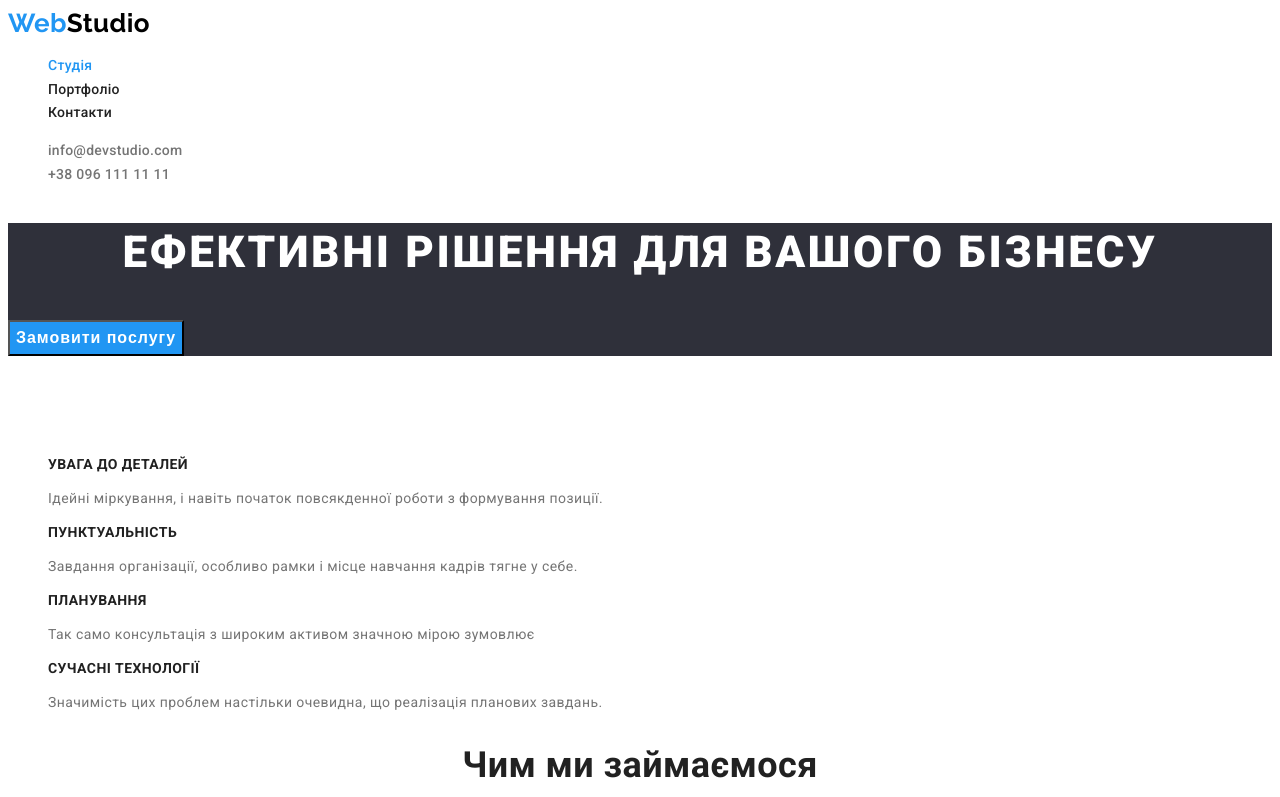
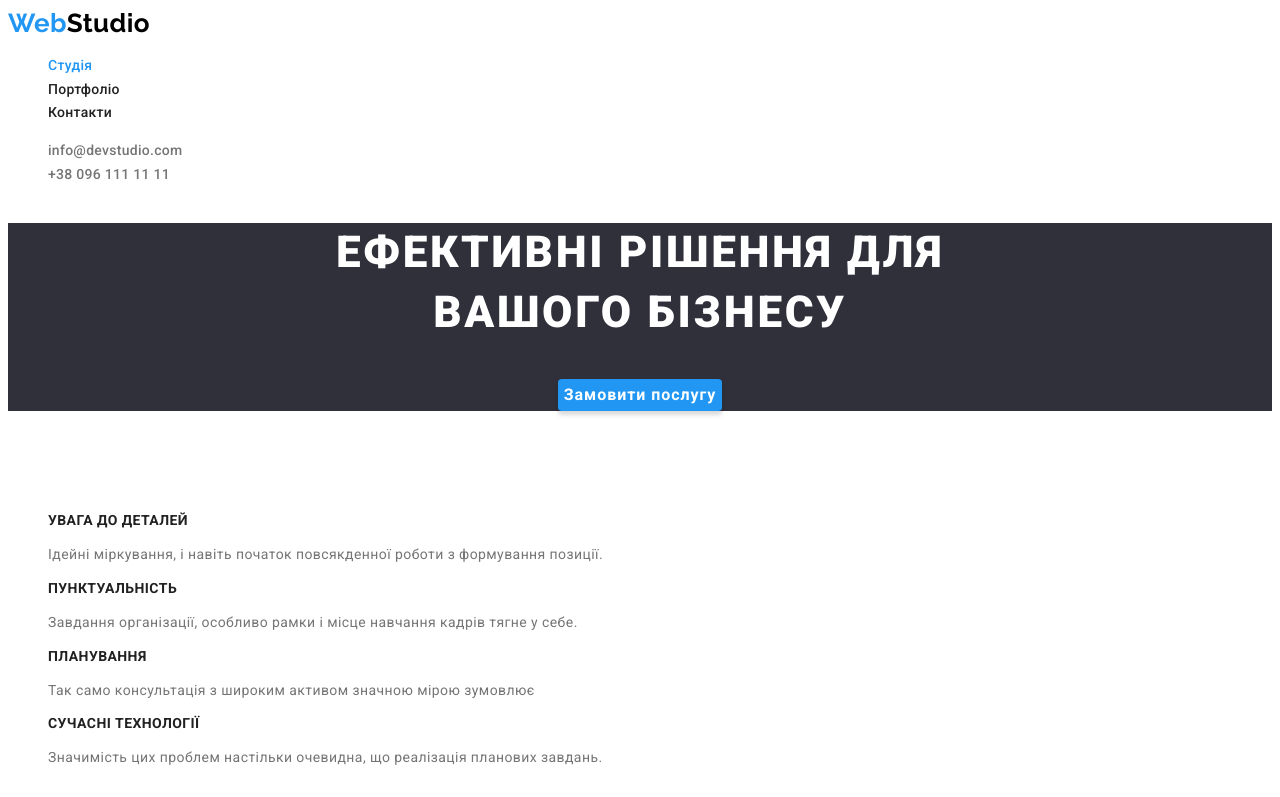
Before and after one commit to HalynaSilina/goit-markup-hw-02, a plain HTML site: page index.html in a window 1280 px wide. Shown: the top 797 px of the page. Drawn offline with Linux system fonts and the light colour scheme.

Commit message:
Hero changes

```diff
--- a/css/styles.css
+++ b/css/styles.css
@@ -19,7 +19,7 @@
 /* header */
 /* logo */
 .logo {
-  font-family: "Raleway", "Arial", sans-serif;
+  font-family: "Raleway", sans-serif;
   font-weight: 700;
   font-size: 26px;
   line-height: 1.19;
@@ -67,6 +67,7 @@
 /* Hero */
 .hero {
   background-color: var(--primary-bg-color);
+  text-align: center;
 }
 /* title */
 .section-title {
@@ -76,7 +77,7 @@
   text-align: center;
   color: var(--secondary-text-color);
 }
-.hero.section-title {
+.hero-title {
   font-weight: 900;
   font-size: 44px;
   line-height: 1.36;
@@ -87,11 +88,16 @@
 .order-button {
   background-color: var(--primary-accent-color);
   color: var(--primary-white-color);
+  font-family: "Roboto";
+  font-style: normal;
   font-weight: 700;
   font-size: 16px;
   line-height: 1.87;
   letter-spacing: 0.06em;
   cursor: pointer;
+  box-shadow: 0px 4px 4px rgba(0, 0, 0, 0.15);
+  border-radius: 4px;
+  border: none;
 }
 /* Features */
 .features.section-title {
@@ -150,6 +156,8 @@
   color: var(--secondary-text-color);
   background-color: var(--secondary-bg-color);
   cursor: pointer;
+  border-radius: 4px;
+  border: none;
 }
 .portfolio-button:hover,
 .portfolio-button:focus,
--- a/index.html
+++ b/index.html
@@ -42,7 +42,7 @@
     <main>
       <!-- Hero -->
       <section class="hero">
-        <h1 class="hero section-title">Ефективні рішення для вашого бізнесу</h1>
+        <h1 class="hero-title">Ефективні рішення для <br> вашого бізнесу</h1>
         <button type="button" class="order-button">Замовити послугу</button>
       </section>
       <!-- Features -->
```
Also changed, not shown: portfolio.html (+12 -4 lines).
